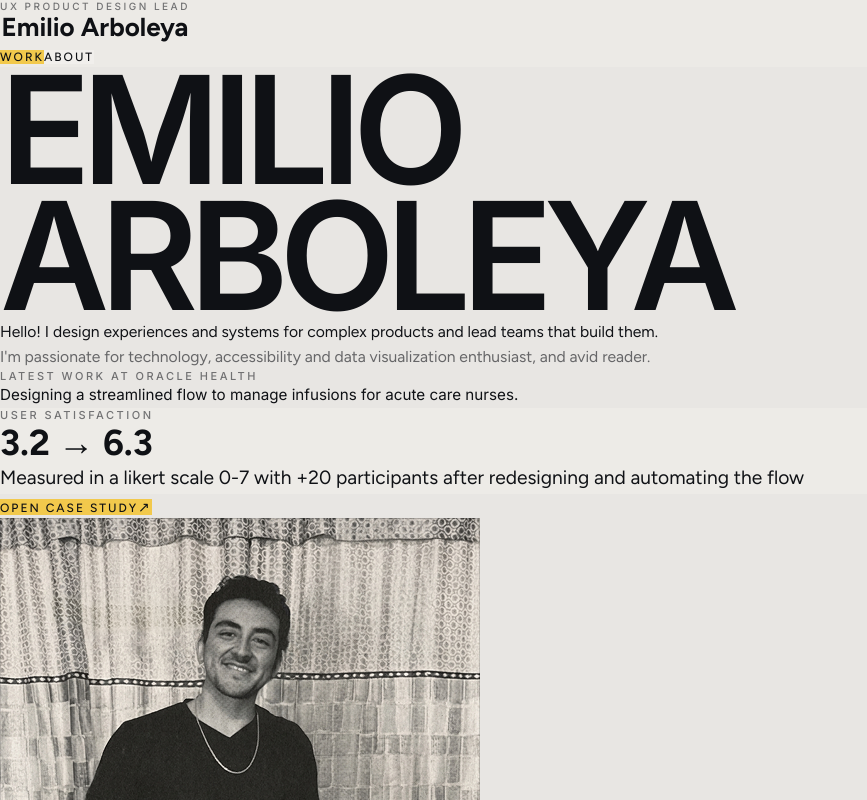
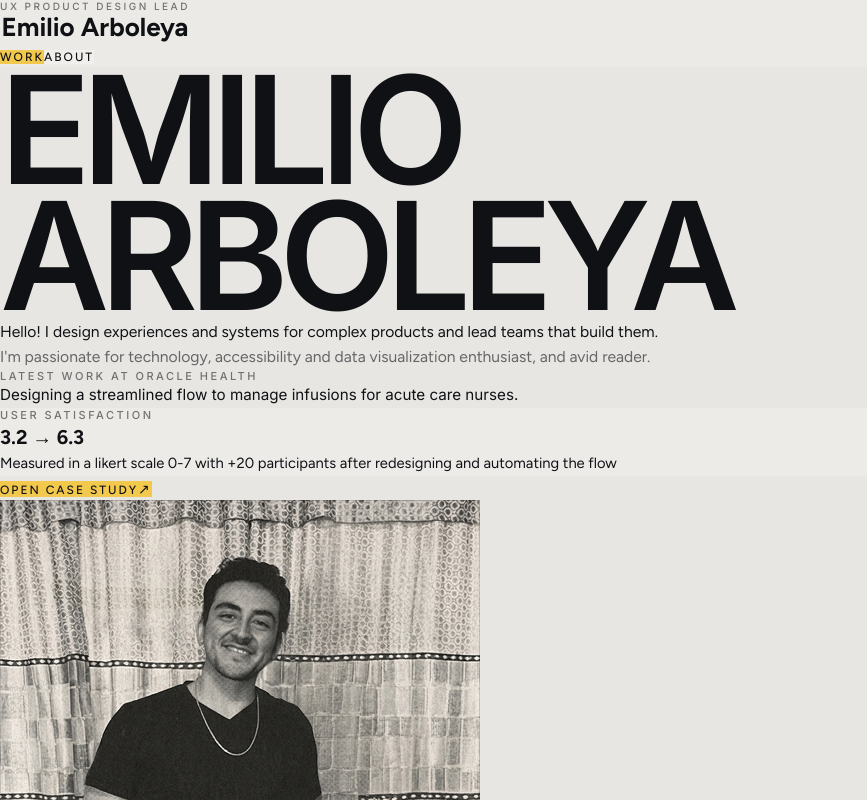
Before and after one commit to tricktrap-design/portfolio, a React (Vite) app: page / in a window 1280 px wide. Shown: the top 800 px of the page, without its empty margins (0-867 px from the left). Built offline with nearby package versions, Linux system fonts and the light colour scheme.

Commit message:
Fixed button behavior and metricCard styles

```diff
--- a/src/components/BauhausPortfolioPrototype.tsx
+++ b/src/components/BauhausPortfolioPrototype.tsx
@@ -1,4 +1,10 @@
-import { useEffect, useState, type CSSProperties } from "react";
+import {
+  useEffect,
+  useRef,
+  useState,
+  type CSSProperties,
+  type RefObject,
+} from "react";
 
 import {
   aboutPageData,
@@ -94,15 +100,18 @@ function HeroInfoCard({
 
 function Header({
   currentPage,
+  onNavigateToSelectedWork,
   onNavigate,
 }: {
   currentPage: PortfolioPage;
   onNavigate: (page: PortfolioPage) => void;
+  onNavigateToSelectedWork: () => void;
 }) {
   const activeHome = currentPage === "home" || currentPage === "case-study";
 
   return (
     <header
+      data-portfolio-header="true"
       className="sticky top-0 z-40 border-b backdrop-blur-[6px]"
       style={{
         borderColor: colorTokens.border.default,
@@ -141,7 +150,7 @@ function Header({
         >
           <PortfolioButton
             label="Work"
-            onClick={() => onNavigate("home")}
+            onClick={onNavigateToSelectedWork}
             variant={activeHome ? "default" : "secondary"}
           />
           <PortfolioButton
@@ -265,9 +274,16 @@ function Hero({ onOpenCaseStudy }: { onOpenCaseStudy: () => void }) {
   );
 }
 
-function WorkIndex({ onOpenCaseStudy }: { onOpenCaseStudy: () => void }) {
+function WorkIndex({
+  onOpenCaseStudy,
+  sectionRef,
+}: {
+  onOpenCaseStudy: () => void;
+  sectionRef: RefObject<HTMLElement>;
+}) {
   return (
     <section
+      ref={sectionRef}
       className="border-b"
       style={{ borderColor: colorTokens.border.default }}
     >
@@ -335,13 +351,18 @@ function AboutStrip() {
 
 function HomePage({
   onOpenCaseStudy,
+  selectedWorkRef,
 }: {
   onOpenCaseStudy: () => void;
+  selectedWorkRef: RefObject<HTMLElement>;
 }) {
   return (
     <main>
       <Hero onOpenCaseStudy={onOpenCaseStudy} />
-      <WorkIndex onOpenCaseStudy={onOpenCaseStudy} />
+      <WorkIndex
+        onOpenCaseStudy={onOpenCaseStudy}
+        sectionRef={selectedWorkRef}
+      />
       <AboutStrip />
     </main>
   );
@@ -990,6 +1011,10 @@ function CaseStudyPage({ onBack }: { onBack: () => void }) {
 
 export default function BauhausPortfolioPrototype() {
   const [page, setPage] = useState<PortfolioPage>(getPageFromLocation);
+  const [pendingScrollTarget, setPendingScrollTarget] = useState<
+    "selected-work" | null
+  >(null);
+  const selectedWorkRef = useRef<HTMLElement>(null);
 
   useEffect(() => {
     const handleHashChange = () => {
@@ -1020,6 +1045,39 @@ export default function BauhausPortfolioPrototype() {
     window.scrollTo({ top: 0 });
   }, [page]);
 
+  useEffect(() => {
+    if (page !== "home" || pendingScrollTarget !== "selected-work") return;
+
+    const frame = window.requestAnimationFrame(() => {
+      const selectedWorkSection = selectedWorkRef.current;
+      if (!selectedWorkSection) return;
+
+      const header = document.querySelector('[data-portfolio-header="true"]');
+      const headerOffset =
+        header instanceof HTMLElement ? header.getBoundingClientRect().height : 0;
+      const sectionTop =
+        selectedWorkSection.getBoundingClientRect().top + window.scrollY;
+
+      window.scrollTo({
+        top: Math.max(sectionTop - headerOffset - 16, 0),
+        behavior: "smooth",
+      });
+      setPendingScrollTarget(null);
+    });
+
+    return () => window.cancelAnimationFrame(frame);
+  }, [page, pendingScrollTarget]);
+
+  const handleNavigate = (nextPage: PortfolioPage) => {
+    setPendingScrollTarget(null);
+    setPage(nextPage);
+  };
+
+  const handleNavigateToSelectedWork = () => {
+    setPendingScrollTarget("selected-work");
+    setPage("home");
+  };
+
   return (
     <div
       className="min-h-screen"
@@ -1029,16 +1087,21 @@ export default function BauhausPortfolioPrototype() {
         fontFamily: fontStacks.inter,
       }}
     >
-      <Header currentPage={page} onNavigate={setPage} />
+      <Header
+        currentPage={page}
+        onNavigate={handleNavigate}
+        onNavigateToSelectedWork={handleNavigateToSelectedWork}
+      />
 
       {page === "home" ? (
         <HomePage
-          onOpenCaseStudy={() => setPage("case-study")}
+          onOpenCaseStudy={() => handleNavigate("case-study")}
+          selectedWorkRef={selectedWorkRef}
         />
       ) : page === "about" ? (
         <AboutPage />
       ) : (
-        <CaseStudyPage onBack={() => setPage("home")} />
+        <CaseStudyPage onBack={() => handleNavigate("home")} />
       )}
 
       <PortfolioFooter
--- a/src/components/portfolio/PortfolioComponents.tsx
+++ b/src/components/portfolio/PortfolioComponents.tsx
@@ -265,10 +265,8 @@ export function MetricCard({
         {kpi ? (
           <p
             style={{
-              fontFamily: fontStacks.figtree,
-              fontSize: "clamp(1.75rem, 4vw, 2.25rem)",
+              ...typeTokens.body.l,
               fontWeight: 700,
-              lineHeight: "1.15",
               color: colorTokens.text.primary,
             }}
           >
@@ -276,23 +274,10 @@ export function MetricCard({
           </p>
         ) : null}
         <p
-          style={
-            kpi
-              ? {
-                  fontFamily: fontStacks.figtree,
-                  fontSize: "clamp(1rem, 1.5vw, 1.25rem)",
-                  fontWeight: 400,
-                  lineHeight: "1.6",
-                  color: colorTokens.text.primary,
-                }
-              : {
-                  fontFamily: fontStacks.inter,
-                  fontSize: "clamp(0.95rem, 1.15vw, 1rem)",
-                  fontWeight: 400,
-                  lineHeight: "1.6",
-                  color: colorTokens.text.primary,
-                }
-          }
+          style={{
+            ...typeTokens.body.s,
+            color: colorTokens.text.primary,
+          }}
         >
           {description}
         </p>
```
